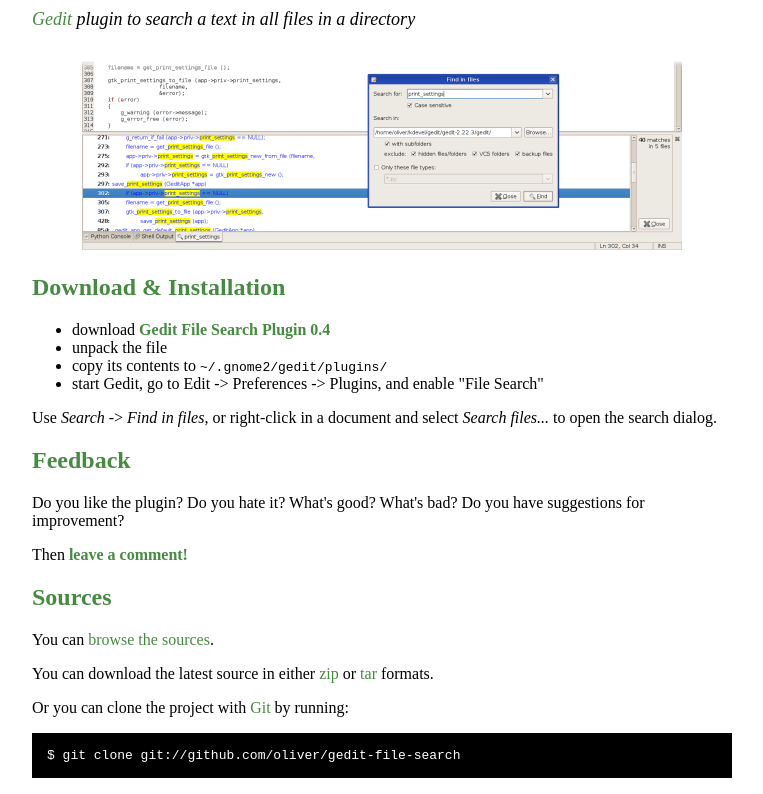
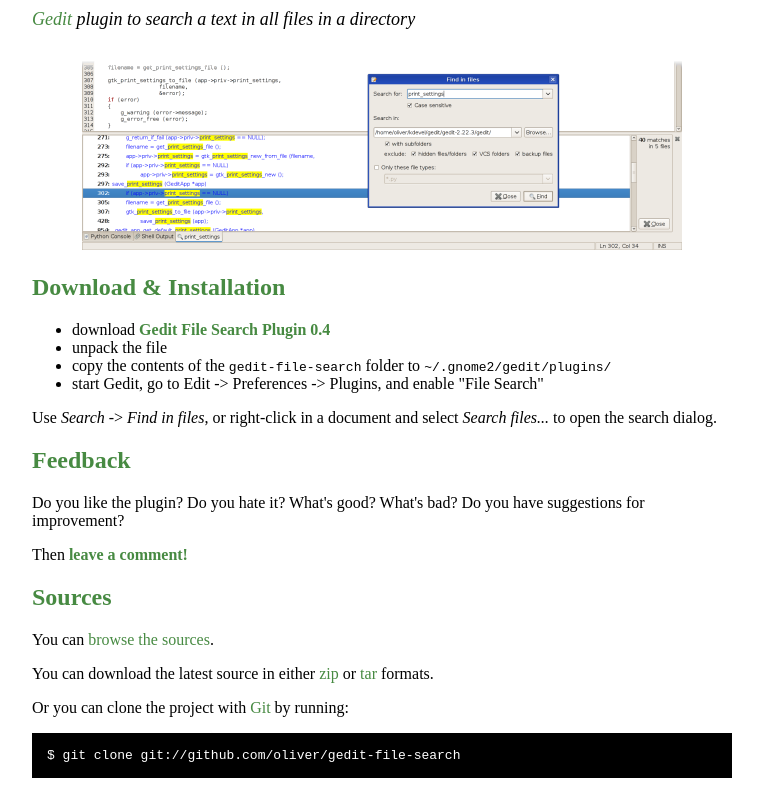
Before and after one commit to oliver/gedit-file-search, a plain HTML site: page index.html in a window 1280 px wide. Shown: the part 79-873 px from the top of the page, without its empty margins (258-1021 px from the left). Drawn offline with Linux system fonts and the light colour scheme.

Commit message:
adjust installation notes to new directory layout in .tgz

```diff
--- a/index.html
+++ b/index.html
@@ -41,7 +41,7 @@
     <ul>
     <li>download <b><a href="http://cloud.github.com/downloads/oliver/gedit-file-search/gedit-file-search-0.4.tgz">Gedit File Search Plugin 0.4</a></b></li>
     <li>unpack the file</li>
-    <li>copy its contents to <code>~/.gnome2/gedit/plugins/</code></li>
+    <li>copy the contents of the <code>gedit-file-search</code> folder to <code>~/.gnome2/gedit/plugins/</code></li>
     <li>start Gedit, go to Edit -> Preferences -> Plugins, and enable "File Search"</li>
     </ul>
     Use <i>Search</i> -> <i>Find in files</i>, or right-click in a document and select <i>Search files...</i> to open the search dialog.
```
